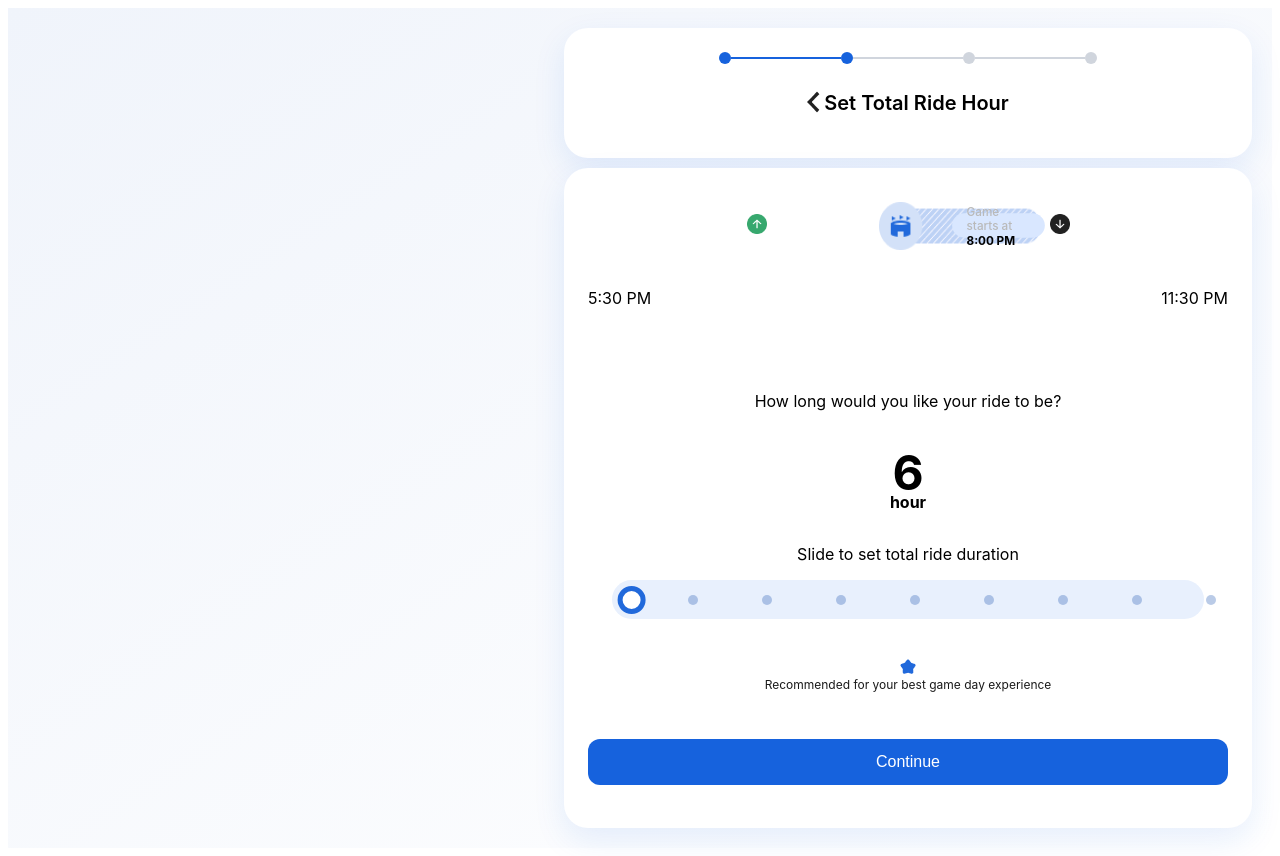
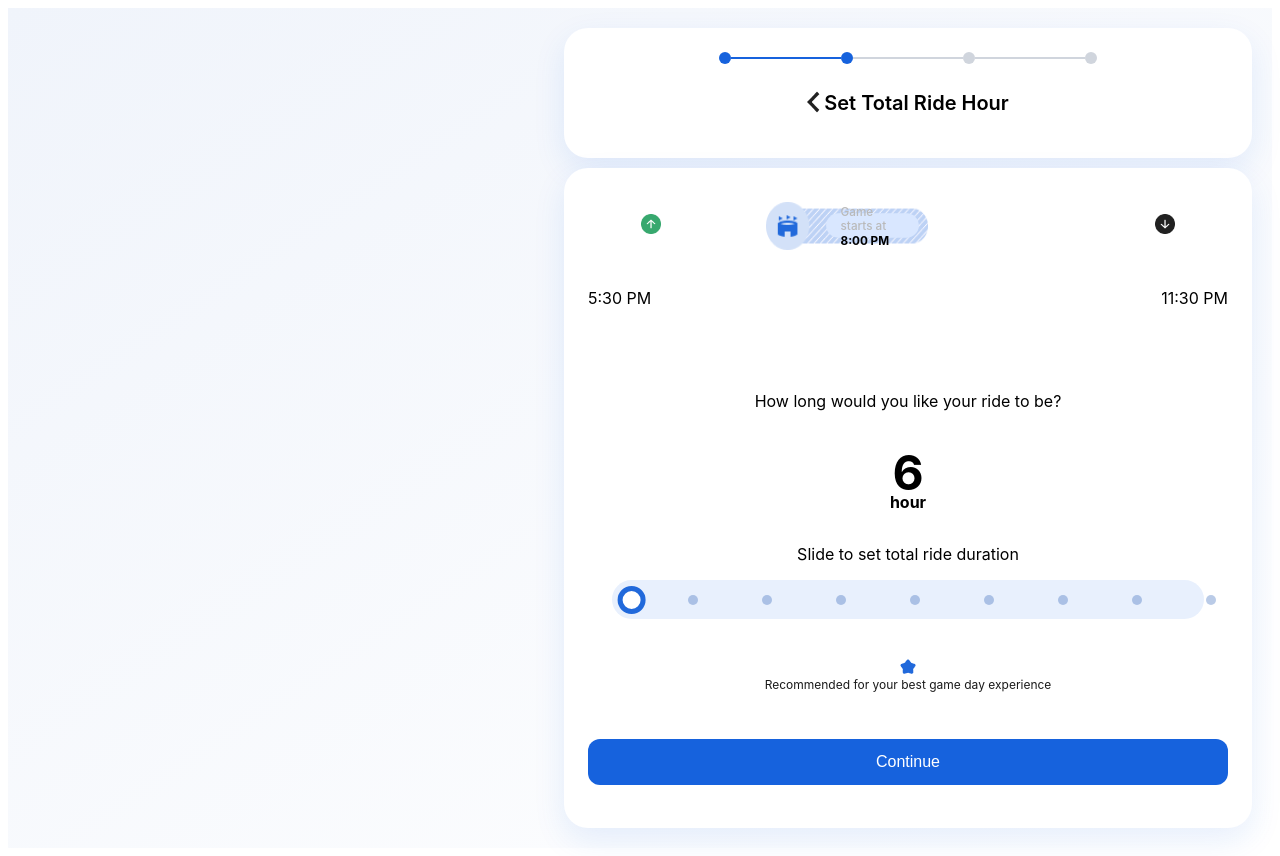
Before and after one commit to RJRatul/TygerLab, an Angular app: page / in a window 1280 px wide. Built offline with nearby package versions, Linux system fonts and the light colour scheme.

Commit message:
fixed most issues

```diff
--- a/src/app/components/select-game/select-game.html
+++ b/src/app/components/select-game/select-game.html
@@ -26,7 +26,9 @@
           [ngStyle]="{width: '20px'}"
         />
         </div>
-        <img
+
+        <div class="game__timeline-active">
+          <img
           src="/stadium-icon.png"
           alt="Stadium Icon"
           class="game__timeline-image"
@@ -34,7 +36,6 @@
             transform: 'scaleX(' + stadiumScale + ')'
           }"
         />
-        <div class="game__timeline-active">
           <div
             class="game__timeline-indicator game__timeline-icon"
             [ngStyle]="{
--- a/src/app/components/select-game/select-game.scss
+++ b/src/app/components/select-game/select-game.scss
@@ -94,7 +94,7 @@
       align-items: center;
       justify-content: space-between;
     }
-    &__slider-desktop {
+    .game__slider-desktop {
       width: 100%;
       max-width: 592px;
       margin: 0 auto 20px;
@@ -250,14 +250,18 @@
         height: 30px;
         background: #ffffff;
         border-radius: 15px;
-        justify-content: center;
+        justify-content: space-around;
         align-items: center;
+        @media (max-width: 767px) {
+          justify-content: center;
+
+        }
       }
       .game__timeline-image {
         transform-origin: left center;
         transition: transform 0.3s ease;
         position: relative;
-        left: 112px;
+        // left: 112px;
         border-radius: 12px;
         width: 180px;
         @media (max-width: 767px) {
@@ -272,7 +276,7 @@
         align-items: center;
         justify-content: center;
         @media (max-width: 767px) {
-          left: -94px;
+          // left: -94px;
         }
       }
 
@@ -287,7 +291,11 @@
         padding: 6px 16px;
         height: 15px;
         width: 71px;
+        left: -125px;
+        @media (max-width: 767px) {
+          left: -104px;
 
+        }
         .game__timeline-text {
           font-size: 13px;
           color: #b9b9b9;
@@ -312,11 +320,11 @@
       }
     }
 
-    &__duration {
+    .game__duration {
       text-align: center;
       margin-top: 30px;
 
-      &-hour {
+        .game__duration-hour {
         font-size: 48px;
         font-weight: 700;
 
```
